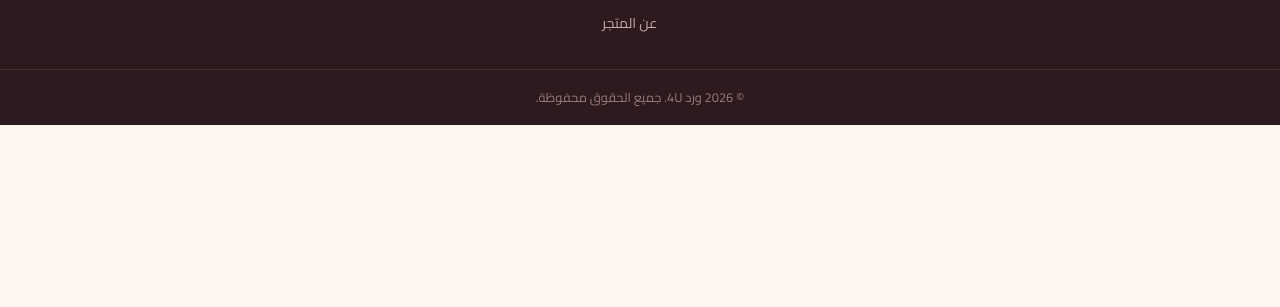
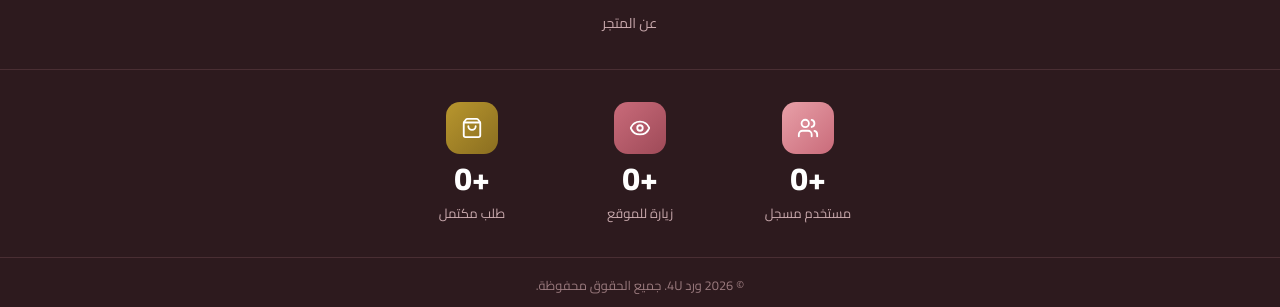
Before and after one commit to mohammadhantouli/ward4u, a React (Vite) app: page / in a window 1280 px wide. Shown: the part 1287-1594 px from the top of the page. Before the commit the page ends 1412 px from the top, so only its background shows below. Built offline with nearby package versions, Linux system fonts and the light colour scheme; no server answers; the database is empty.

Commit message:
visitor numbers

```diff
--- a/src/components/layout/Footer.css
+++ b/src/components/layout/Footer.css
@@ -68,6 +68,53 @@
   color: #c8a8ac;
 }
 
+/* Stats bar */
+.footer__stats {
+  border-top: 1px solid rgba(232,160,168,.15);
+  padding: 2rem 0;
+}
+
+.footer__stats-inner {
+  display: flex;
+  justify-content: center;
+  gap: 3rem;
+  flex-wrap: wrap;
+}
+
+.footer__stat {
+  display: flex;
+  flex-direction: column;
+  align-items: center;
+  gap: .5rem;
+  min-width: 120px;
+}
+
+.footer__stat-icon {
+  width: 52px;
+  height: 52px;
+  border-radius: 14px;
+  display: flex;
+  align-items: center;
+  justify-content: center;
+  color: #fff;
+}
+
+.footer__stat-icon--pink  { background: linear-gradient(135deg, #E8A0A8, #C96B7A); }
+.footer__stat-icon--rose  { background: linear-gradient(135deg, #C96B7A, #9e4a58); }
+.footer__stat-icon--gold  { background: linear-gradient(135deg, #B8962E, #8a6e20); }
+
+.footer__stat-num {
+  font-size: 2rem;
+  font-weight: 800;
+  color: #fff;
+  line-height: 1;
+}
+
+.footer__stat-label {
+  font-size: .82rem;
+  color: #c8a8ac;
+}
+
 /* Bottom bar */
 .footer__bottom {
   border-top: 1px solid rgba(232,160,168,.15);
--- a/src/components/layout/Footer.jsx
+++ b/src/components/layout/Footer.jsx
@@ -1,6 +1,8 @@
+import { useEffect, useState } from 'react';
 import { Link } from 'react-router-dom';
-import { Phone, Mail, MapPin } from 'lucide-react';
+import { Phone, Mail, MapPin, Users, Eye, ShoppingBag } from 'lucide-react';
 import { useLang } from '../../context/LangContext';
+import { supabase } from '../../lib/supabase';
 import wardLogo from '../../assets/logo.png';
 import './Footer.css';
 
@@ -16,6 +18,23 @@ function InstagramIcon() {
 
 export default function Footer() {
   const { t } = useLang();
+  const [stats, setStats] = useState({ users: 0, views: 0, orders: 0 });
+
+  useEffect(() => {
+    Promise.all([
+      supabase.from('profiles').select('*', { count: 'exact', head: true }),
+      supabase.from('products').select('view_count'),
+      supabase.from('orders').select('*', { count: 'exact', head: true }),
+    ]).then(([users, products, orders]) => {
+      const totalViews = (products.data || []).reduce((sum, p) => sum + (p.view_count || 0), 0);
+      setStats({
+        users: users.count || 0,
+        views: totalViews,
+        orders: orders.count || 0,
+      });
+    });
+  }, []);
+
   return (
     <footer className="footer">
       <div className="container footer__inner">
@@ -60,6 +79,32 @@ export default function Footer() {
         </div>
       </div>
 
+      <div className="footer__stats">
+        <div className="container footer__stats-inner">
+          <div className="footer__stat">
+            <div className="footer__stat-icon footer__stat-icon--pink">
+              <Users size={22} />
+            </div>
+            <span className="footer__stat-num">+{stats.users}</span>
+            <span className="footer__stat-label">مستخدم مسجل</span>
+          </div>
+          <div className="footer__stat">
+            <div className="footer__stat-icon footer__stat-icon--rose">
+              <Eye size={22} />
+            </div>
+            <span className="footer__stat-num">+{stats.views}</span>
+            <span className="footer__stat-label">زيارة للموقع</span>
+          </div>
+          <div className="footer__stat">
+            <div className="footer__stat-icon footer__stat-icon--gold">
+              <ShoppingBag size={22} />
+            </div>
+            <span className="footer__stat-num">+{stats.orders}</span>
+            <span className="footer__stat-label">طلب مكتمل</span>
+          </div>
+        </div>
+      </div>
+
       <div className="footer__bottom">
         <div className="container">
           <p>© {new Date().getFullYear()} ورد 4U. جميع الحقوق محفوظة.</p>
```
